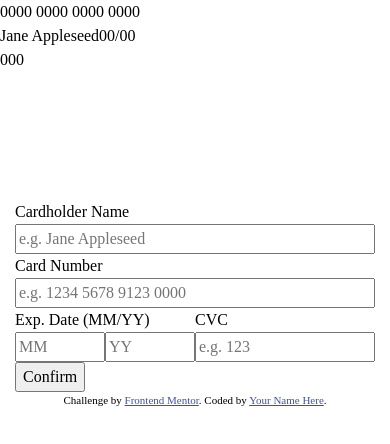
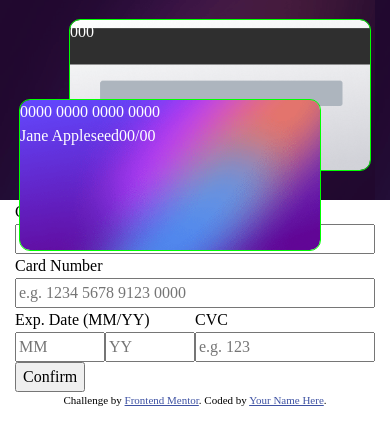
Before and after one commit to edo979/interactive-card-details-form, a website built with Vite: page index.html in a window 390 px wide. Built offline with nearby package versions, Linux system fonts and the light colour scheme.

Commit message:
basic card layout for mobile

```diff
--- a/scss/_components.scss
+++ b/scss/_components.scss
@@ -1,3 +1,39 @@
+.grid_background {
+  background-image: url('/images/bg-main-mobile.png');
+  // background-repeat: no-repeat;
+  // background-size: cover;
+  // background-position: center;
+}
+
+.card {
+  position: absolute;
+  width: 300px;
+  height: 150px;
+  border-radius: 10px;
+
+  outline: 1px solid lime;
+  color: white;
+
+  background-size: cover;
+  background-position: center;
+
+  &--front {
+    left: 20px;
+    top: 100px;
+    z-index: 2;
+
+    background-image: url('/public/images/bg-card-front.png');
+  }
+
+  &--back {
+    right: 20px;
+    top: 20px;
+    z-index: 1;
+
+    background-image: url('/public/images/bg-card-back.png');
+  }
+}
+
 .input-group {
   display: flex;
   flex-direction: column;
--- a/scss/_layout.scss
+++ b/scss/_layout.scss
@@ -16,6 +16,7 @@
   }
 
   &_card-preview {
+    position: relative;
     z-index: 2;
   }
 
```
